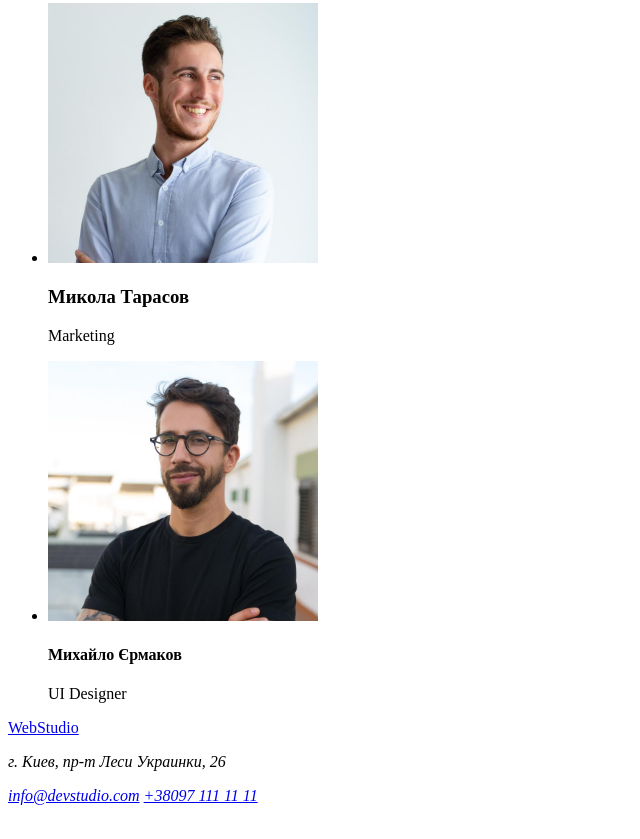
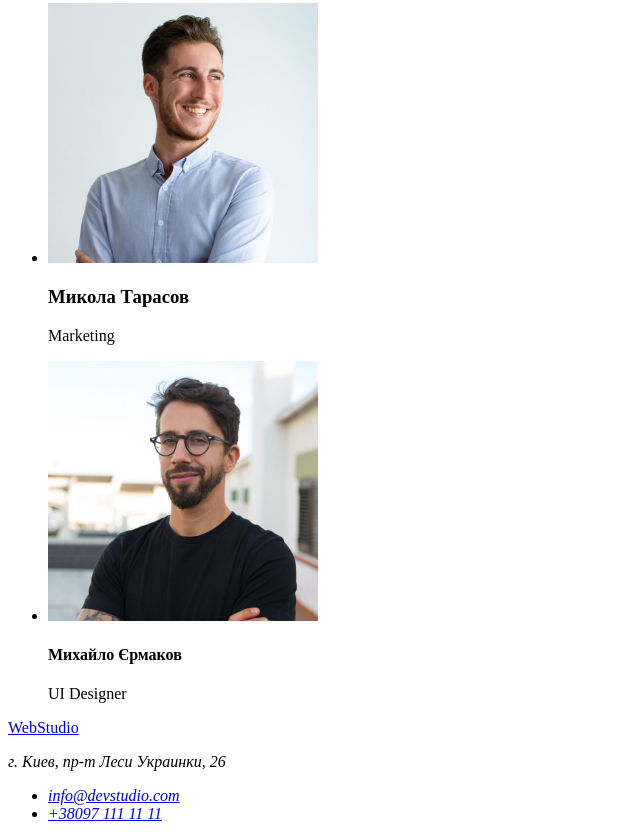
Before and after one commit to KomaNatoR/goit-markup-hw-01, a plain HTML site: page index.html in a window 1280 px wide. Shown: the part 2315-3154 px from the top of the page, without its empty margins (0-640 px from the left). Before the commit the page ends 3128 px from the top, so only its background shows below. Drawn offline with Linux system fonts and the light colour scheme.

Commit message:
small-fixing

```diff
--- a/index.html
+++ b/index.html
@@ -97,10 +97,12 @@
     <a href="/">WebStudio</a>
     <address>
         <p>г. Киев, пр-т Леси Украинки, 26</p>
-        <a href="mail:info@devstudio.com">info@devstudio.com</a>
-        <a href="tel:+380971111111">+38097 111 11 11</a>
+
+        <ul>
+            <li><a href="mail:info@devstudio.com">info@devstudio.com</a></li>
+            <li><a href="tel:+380971111111">+38097 111 11 11</a></li>
+        </ul>
     </address>
-
 
 </footer>
 
```
